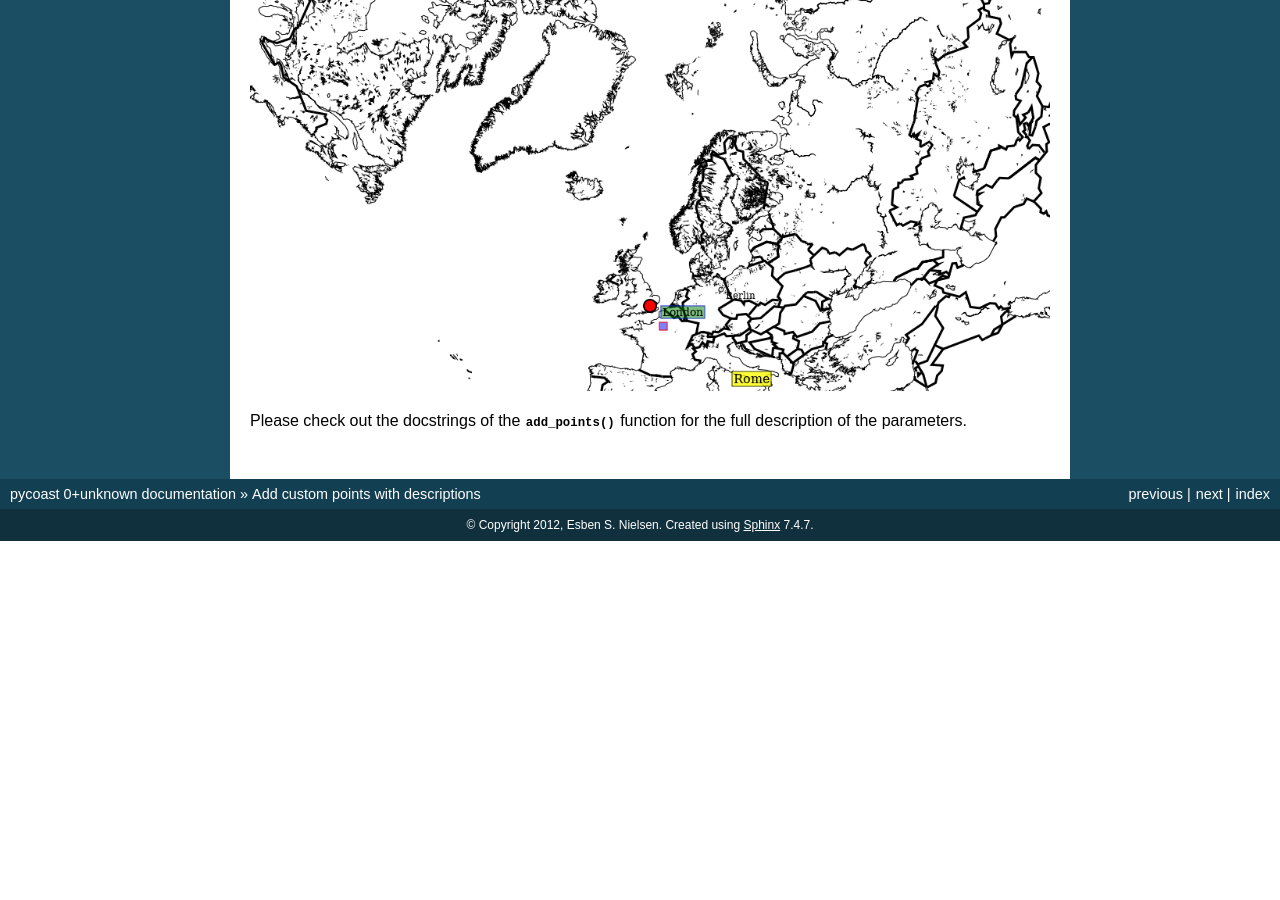
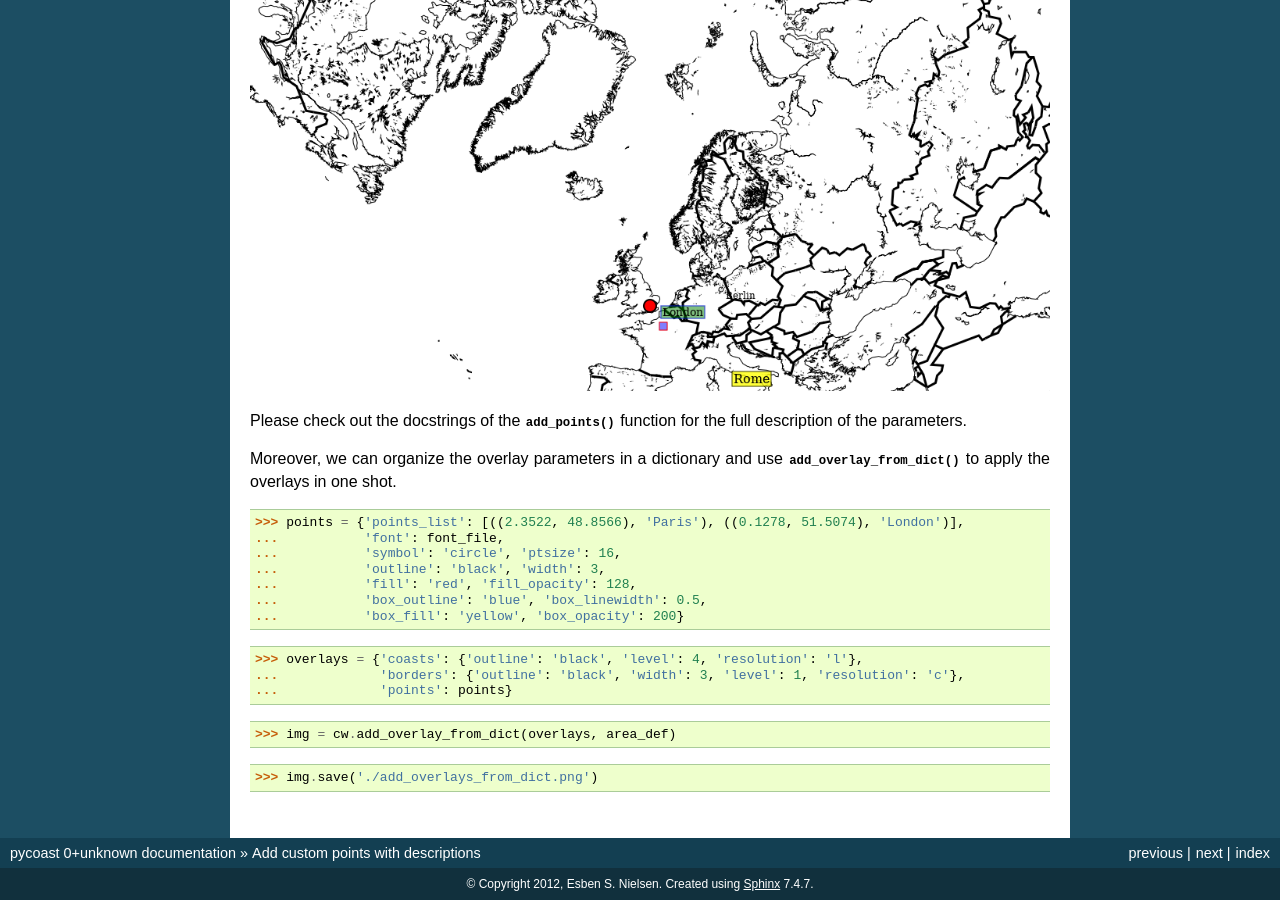
Before and after one commit to pytroll/pycoast, a Sphinx documentation site: the page built from docs/source/points.rst, in a window 1280 px wide and 900 px high, scrolled down 1488 px. Built offline with Sphinx 7.4.7, drawn with Linux system fonts in a browser that asks for light colours; before the commit the page ends 2029 px from its top, so only the background shows below that.

Commit message:
add example of using add_overlay_from_dict() in the docs

```diff
--- a/docs/source/points.rst
+++ b/docs/source/points.rst
@@ -66,4 +66,23 @@ with opacity set to 128.
 Please check out the docstrings of the :meth:`~pycoast.cw_agg.ContourWriterAGG.add_points`
 function for the full description of the parameters.
 
+Moreover, we can organize the overlay parameters in a dictionary and use :meth:`~pycoast.cw_agg.ContourWriterAGG.add_overlay_from_dict`
+to apply the overlays in one shot.
+
+    >>> points = {'points_list': [((2.3522, 48.8566), 'Paris'), ((0.1278, 51.5074), 'London')],
+    ...           'font': font_file,
+    ...           'symbol': 'circle', 'ptsize': 16,
+    ...           'outline': 'black', 'width': 3,
+    ...           'fill': 'red', 'fill_opacity': 128,
+    ...           'box_outline': 'blue', 'box_linewidth': 0.5,
+    ...           'box_fill': 'yellow', 'box_opacity': 200}
+
+    >>> overlays = {'coasts': {'outline': 'black', 'level': 4, 'resolution': 'l'},
+    ...             'borders': {'outline': 'black', 'width': 3, 'level': 1, 'resolution': 'c'},
+    ...             'points': points}
+
+    >>> img = cw.add_overlay_from_dict(overlays, area_def)
+
+    >>> img.save('./add_overlays_from_dict.png')
+
 .. _PIL: http://www.pythonware.com/products/pil/
```
